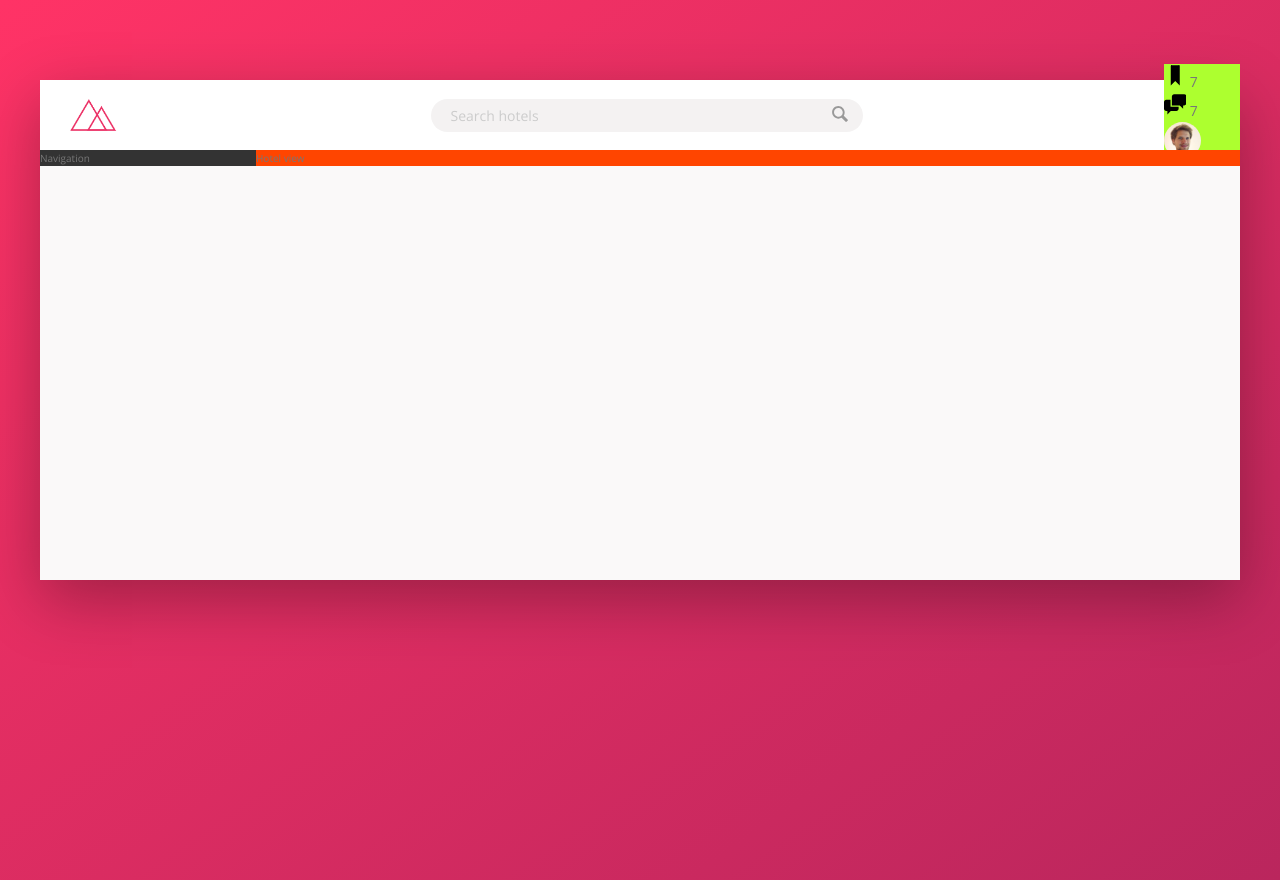
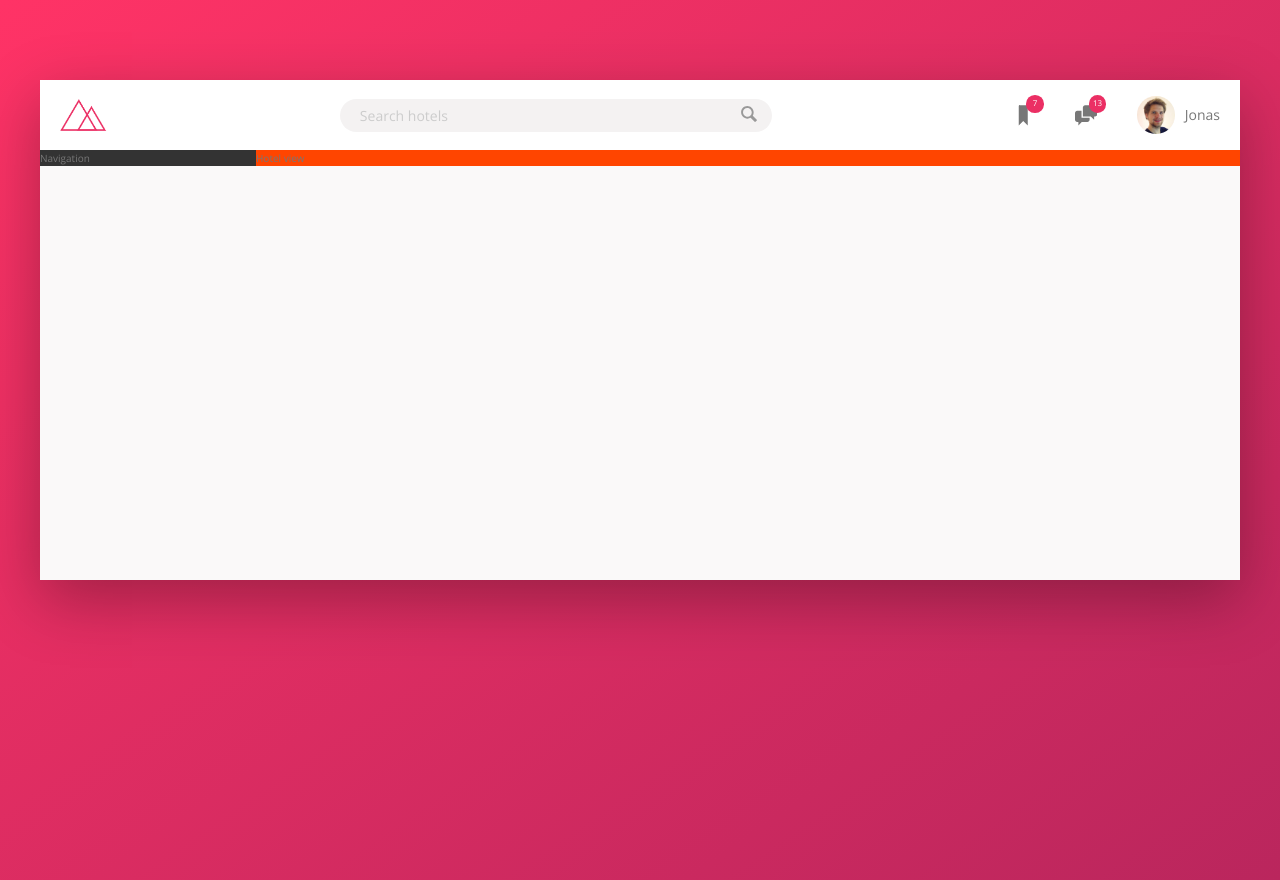
Before and after one commit to paulskicoa/Trillo, a website: page index.html in a window 1280 px wide. Drawn offline with nearby package versions, Linux system fonts and the light colour scheme.

Commit message:
Finish Lecture 77 of Udemy CSS/Sass course

```diff
--- a/index.html
+++ b/index.html
@@ -36,7 +36,7 @@
                 <svg class="user-nav__icon">
                   <use xlink:href="img/sprite.svg#icon-chat"></use>
                 </svg>
-                <span class="user-nav__notification">7</span>
+                <span class="user-nav__notification">13</span>
               </div>
               <div class="user-nav__user">
                 <img src="img/user.jpg" alt="User photo" class="user-nav__user-photo">
--- a/sass/_components.scss
+++ b/sass/_components.scss
@@ -1,7 +1,7 @@
 // LOGO
 .logo {
   height: 3.25rem;
-  margin-left: 3rem;
+  margin-left: 2rem;
 }
 
 // SEARCH
@@ -62,30 +62,54 @@
 
 // USER NAVIGATION
 .user-nav {
-  background-color: greenyellow;
+  display: flex;
+  /* vertically center all items (two icon-box and one user containers) */
+  align-items: center;
+  align-self: stretch;
+
+  & > * {
+    padding: 0 2rem;
+    cursor: pointer;
+    height: 100%;
+    display: flex;
+    /* vertical center all items (each icon-box and the user will be a flex container with its contents vertically aligned */
+    align-items: center;
+  }
+
+  & > *:hover {
+    background-color: var(--color-grey-light-2);
+  }
+
   &__icon-box {
-
+    position: relative;
   }
 
   &__icon {
     height: 2.25rem;
     width: 2.25rem;
+    fill: var(--color-grey-dark-2);
   }
 
   &__notification {
+    font-size: .8rem;
+    height: 1.75rem;
+    width: 1.75rem;
+    border-radius: 50%;
+    background-color: var(--color-primary);
+    color: #fff;
+    position: absolute;
+    top: 1.5rem;
+    right: 1.1rem;
 
-  }
-
-  &__user {
-
+    /* flexbox can also be used to center text within a single item */
+    display: flex;
+    justify-content: center;
+    align-items: center;
   }
 
   &__user-photo {
     height: 3.75rem;
     border-radius: 50%;
-  }
-
-  &__user-name {
-
+    margin-right: 1rem;
   }
 }
```
Also changed, not shown: css/style.css.
